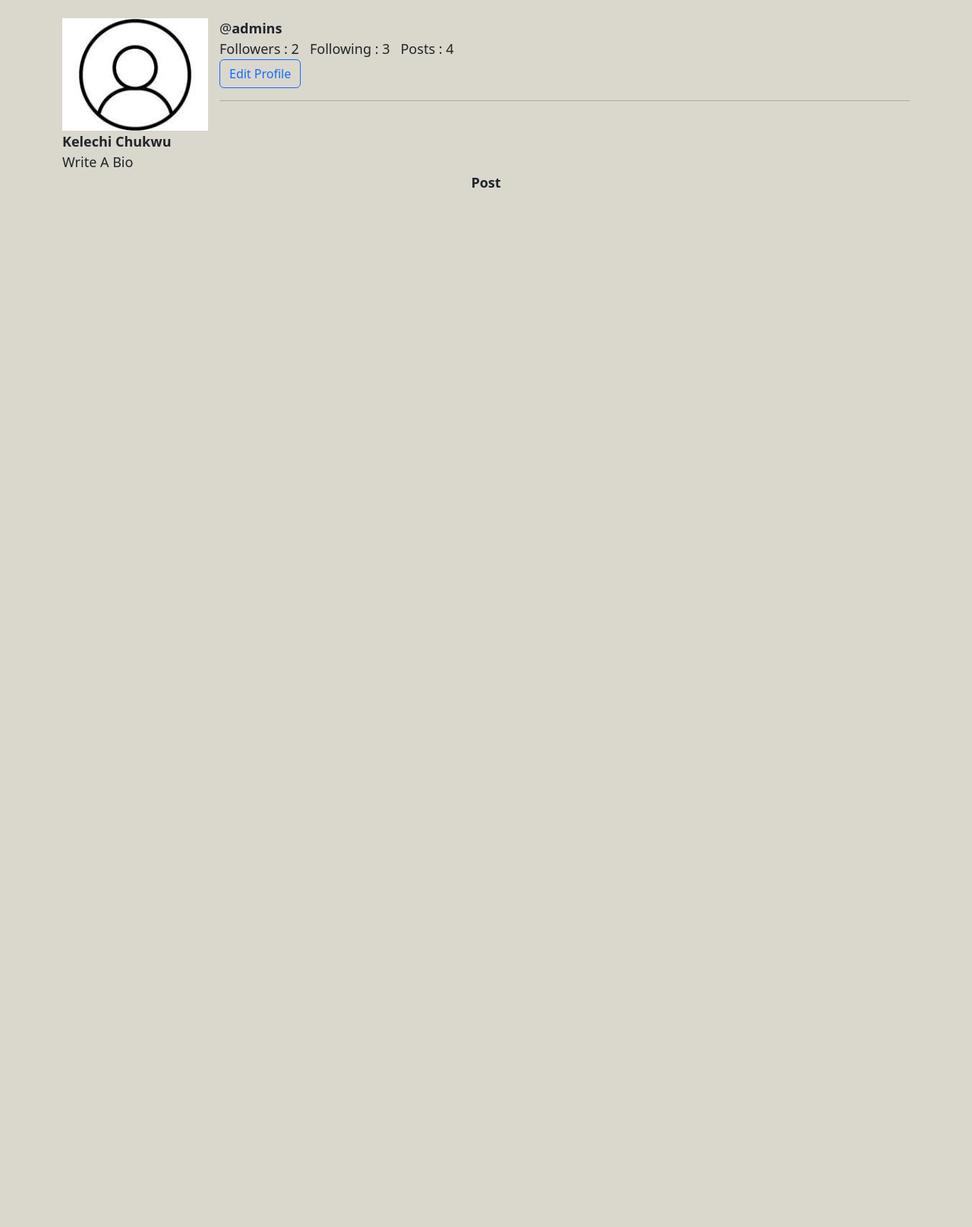
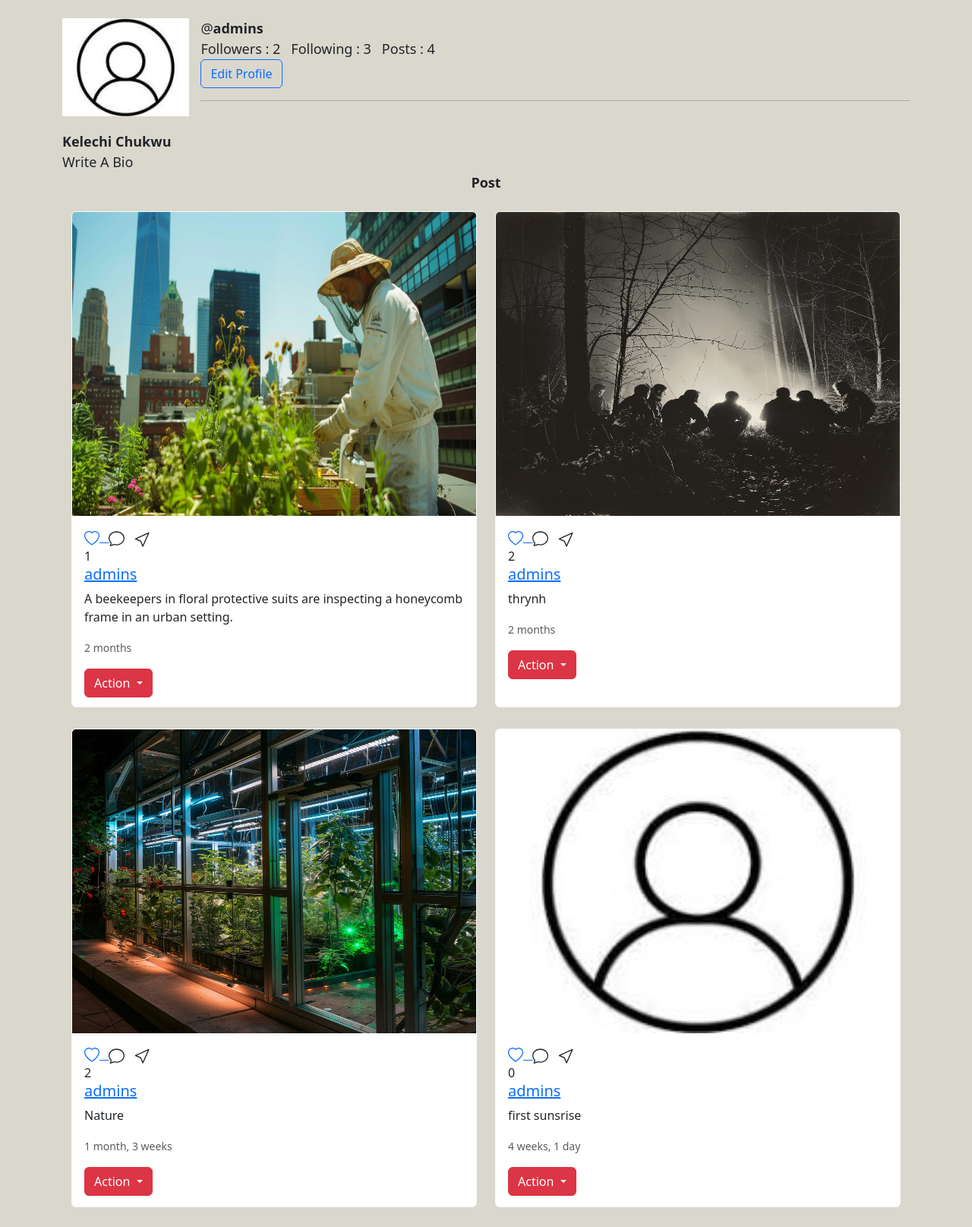
Before and after one commit to jiggyboy1/social_media-clone, a Django app: a page that uses templates/profile.html in a window 1280 px wide. Shown: the part 56-1671 px from the top of the page at 76% size. Before the commit the page ends 303 px from the top, so only its background shows below. Run offline with Django 5.2, Linux system fonts and the light colour scheme; a user stored in the database is signed in; data comes from the database, SQL or seed files in the repository; both versions use the stored data as it was after the commit.

Commit message:
initial commit

```diff
--- a/main/views.py
+++ b/main/views.py
@@ -107,10 +107,15 @@ def register_user(request):
 
 @login_required(login_url='login')
 def profile_user(request,username):
-    user = get_object_or_404(User,username=username)
-    profile = Profile.objects.get(user=user)
-    pic = user.post_set.all()
-    following = Follow.objects.filter(follower=request.user,following=user)
+    try:
+        user = get_object_or_404(User,username=username)
+        profile = Profile.objects.get(user=user)
+        pic = user.post_set.all()
+        following = Follow.objects.filter(follower=request.user,following=user)
+
+    except :
+        messages.success(request,'doesnt exist')
+        return redirect('home')
 
 
 
--- a/templates/profile.html
+++ b/templates/profile.html
@@ -16,9 +16,9 @@
 
 
         {% if profile.profile_picture %}
-        <img src="{{profile.profile_picture.url }}" alt="" width="25%" class="rounded-circle" id="pic">
+        <img src="{{profile.profile_picture.url }}" alt="" width="15%" class="rounded-circle" id="pic">
         {% else %}
-        <img src="{% static 'media/profile_picture/download.jpg' %}" alt="" id="pic" >
+        <img src="{% static 'media/profile_picture/download.jpg' %}" alt="" id="pic" width="15%" >
         {% endif %}
 
 
@@ -71,7 +71,58 @@
         <div align="center" style="font-size: large;">
                 <b>Post</b>
         </div>
+        <br>
+        <div class="container">
+            <div class="row">
+                {% for post in pic%}
+                <div class="col-lg-6" >
 
+                    <div class="card col-sm-12 mb-4 card border-light" style="height: 96%;">
+                        <a href="{% url 'post_detail' post.id %}"><img src="{{post.image.url}}" class="card-img-top" alt="..." height="400"></a>
+                        <div class="card-body">
+                            <div class="run">
+                                <a href="{% url 'like_detail' post.id %}">
+                                    <svg xmlns="http://www.w3.org/2000/svg" width="20" height="20" fill="currentColor" class="bi bi-heart" viewBox="0 0 16 16">
+                                        <path d="m8 2.748-.717-.737C5.6.281 2.514.878 1.4 3.053c-.523 1.023-.641 2.5.314 4.385.92 1.815 2.834 3.989 6.286 6.357 3.452-2.368 5.365-4.542 6.286-6.357.955-1.886.838-3.362.314-4.385C13.486.878 10.4.28 8.717 2.01zM8 15C-7.333 4.868 3.279-3.04 7.824 1.143q.09.083.176.171a3 3 0 0 1 .176-.17C12.72-3.042 23.333 4.867 8 15"/>
+                                    </svg> &nbsp;
+                                </a>
+                                <svg xmlns="http://www.w3.org/2000/svg" width="21" height="21" fill="currentColor" class="bi bi-chat" viewBox="0 0 16 16">
+                                    <path d="M2.678 11.894a1 1 0 0 1 .287.801 11 11 0 0 1-.398 2c1.395-.323 2.247-.697 2.634-.893a1 1 0 0 1 .71-.074A8 8 0 0 0 8 14c3.996 0 7-2.807 7-6s-3.004-6-7-6-7 2.808-7 6c0 1.468.617 2.83 1.678 3.894m-.493 3.905a22 22 0 0 1-.713.129c-.2.032-.352-.176-.273-.362a10 10 0 0 0 .244-.637l.003-.01c.248-.72.45-1.548.524-2.319C.743 11.37 0 9.76 0 8c0-3.866 3.582-7 8-7s8 3.134 8 7-3.582 7-8 7a9 9 0 0 1-2.347-.306c-.52.263-1.639.742-3.468 1.105"/>
+                                </svg> &nbsp;
+                                <svg xmlns="http://www.w3.org/2000/svg" width="22" height="22" fill="currentColor" class="bi bi-cursor" viewBox="0 0 16 16">
+                                    <path d="M14.082 2.182a.5.5 0 0 1 .103.557L8.528 15.467a.5.5 0 0 1-.917-.007L5.57 10.694.803 8.652a.5.5 0 0 1-.006-.916l12.728-5.657a.5.5 0 0 1 .556.103zM2.25 8.184l3.897 1.67a.5.5 0 0 1 .262.263l1.67 3.897L12.743 3.52z"/>
+                                </svg>
+
+                            </div>
+                            {{post.likes}}
+                        <a href="{% url 'profile' post.user.username %}"><h5 class="card-title">{{post.user}}</h5> </a>
+                        {% if post.caption %}
+                        <p class="card-text">{{post.caption}}</p>
+                        {% else %}
+                        <br><br><br><br>
+                        {% endif %}
+                        <p class="card-text"><small class="text-body-secondary">{{post.create_at|timesince}}</small></p>
+                                    <div class="btn-group">
+                                        <button type="button" class="btn btn-danger dropdown-toggle" data-bs-toggle="dropdown" aria-expanded="false">
+                                        Action
+                                        </button>
+                                        <ul class="dropdown-menu">
+                                            {% if request.user == post.user%}
+                                        <li><a class="dropdown-item" href="{% url 'update_upload' post.id%}">Edit</a></li>
+                                        <li><a class="dropdown-item" href="{% url 'delete' post.id %}">Delete</a></li>
+                                            {% else  %}
+                                            <li><a class="dropdown-item" href="#">HI</a></li>
+                                            {% endif %}
+
+                                        </ul>
+                                    </div>
+                        </div>
+                    </div>
+                </div>
+                {% endfor %}
+
+
+        </div>
 
 
 
```
Also changed, not shown: db.sqlite3, static/media/posts/download.jpg (added), static/media/posts/download_UYoHs6g.jpg (added).
